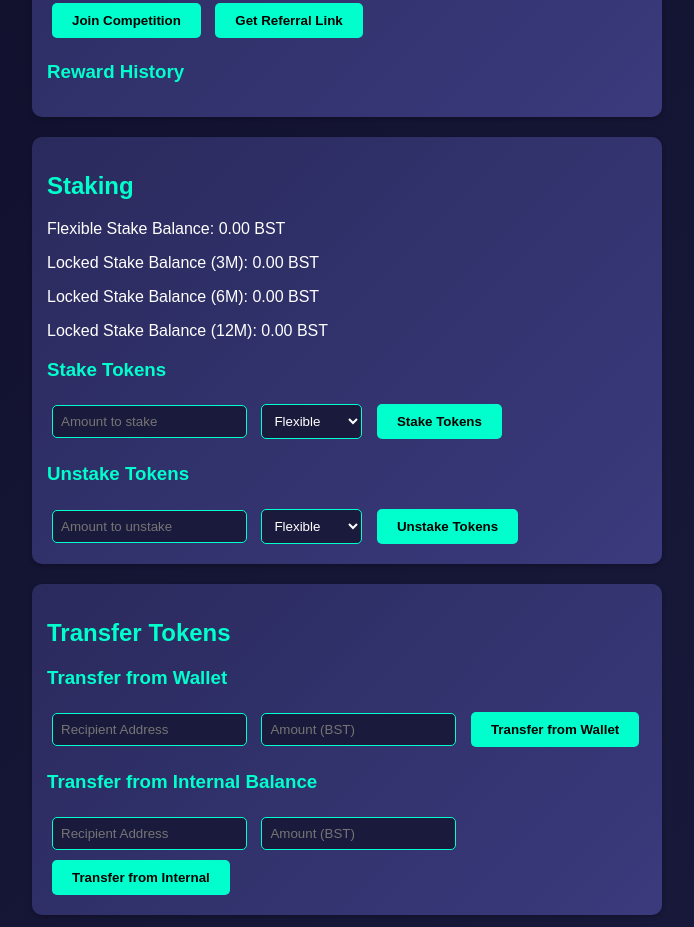
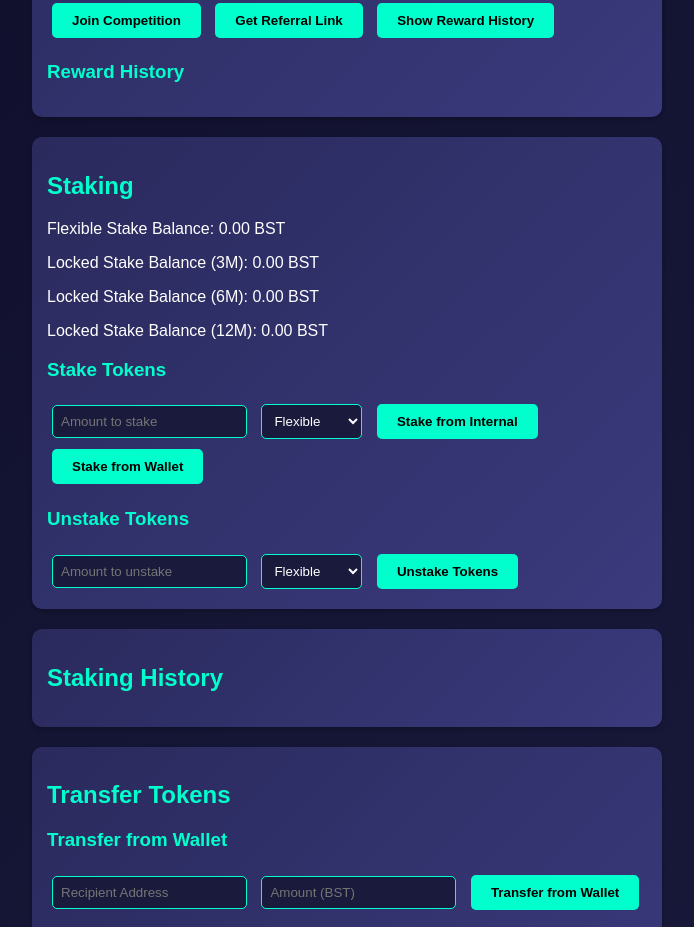
Before and after one commit to eienzen/blocksnakes-game, a plain HTML site: page index.html in a window 1280 px wide. Shown: the part 1448-2375 px from the top of the page, without its empty margins (293-987 px from the left). Drawn offline with nearby package versions, Linux system fonts and the light colour scheme.

Commit message:
Update index.html

```diff
--- a/index.html
+++ b/index.html
@@ -66,7 +66,7 @@
             max-width: 90vw;
             max-height: 70vh;
         }
-        #gameInfo, #playerHistory, #stakingSection, #transferSection, #boosterSection {
+        #gameInfo, #playerHistory, #stakingSection, #transferSection, #boosterSection, #stakingHistorySection {
             margin-top: 20px;
             padding: 15px;
             background: linear-gradient(135deg, #2a2a5d, #3a3a7d);
@@ -208,6 +208,7 @@
             <button id="claimDailyLoginBonus">Claim Daily Login Bonus</button>
             <button id="joinCompetition">Join Competition</button>
             <button id="getReferralLink">Get Referral Link</button>
+            <button id="showRewardHistory">Show Reward History</button>
             <p id="withdrawalStatus"></p>
             <h3>Reward History</h3>
             <ul id="rewardHistoryList"></ul>
@@ -226,7 +227,8 @@
                 <option value="2">6 Months</option>
                 <option value="3">12 Months</option>
             </select>
-            <button id="stakeTokens">Stake Tokens</button>
+            <button id="stakeTokens">Stake from Internal</button>
+            <button id="stakeTokensFromWallet">Stake from Wallet</button>
             <h3>Unstake Tokens</h3>
             <input type="number" id="unstakeAmount" placeholder="Amount to unstake" min="0" step="0.01">
             <select id="unlockPeriod">
@@ -236,6 +238,10 @@
                 <option value="3">12 Months</option>
             </select>
             <button id="unstakeTokens">Unstake Tokens</button>
+        </div>
+        <div id="stakingHistorySection">
+            <h2>Staking History</h2>
+            <ul id="stakingHistoryList"></ul>
         </div>
         <div id="transferSection">
             <h2>Transfer Tokens</h2>
```
